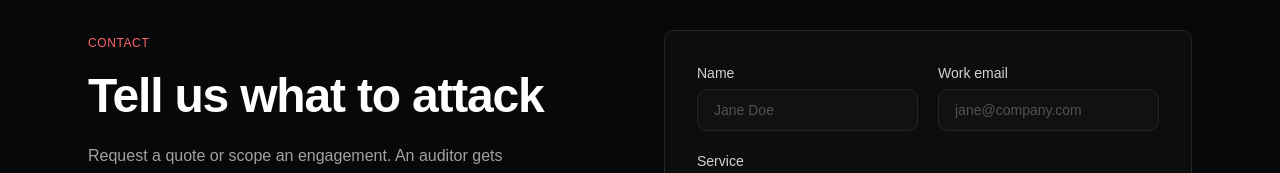
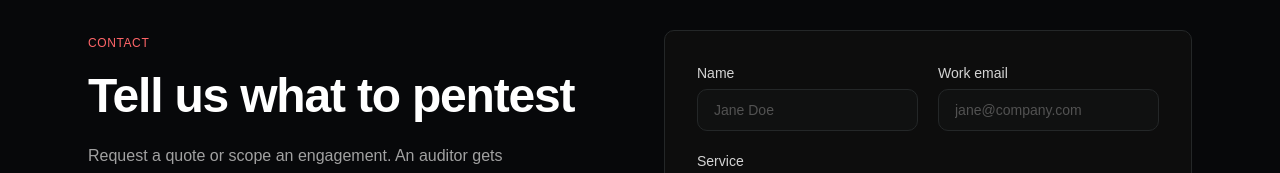
Before and after one commit to OuahidMA/lincord, a React (Vite) app: page /contact in a window 1280 px wide. Shown: the part 198-371 px from the top of the page. Built offline with nearby package versions, Linux system fonts and the light colour scheme.

Commit message:
typo fixes

```diff
--- a/src/Pages/Contact.jsx
+++ b/src/Pages/Contact.jsx
@@ -32,7 +32,7 @@ export default function Contact() {
             Contact
           </span>
           <h1 className="mt-4 text-4xl font-semibold leading-[1.1] tracking-tight text-white sm:text-5xl">
-            Tell us what to attack
+            Tell us what to pentest
           </h1>
           <p className="mt-5 max-w-md leading-relaxed text-neutral-400">
             Request a quote or scope an engagement. An auditor gets back to you
```
